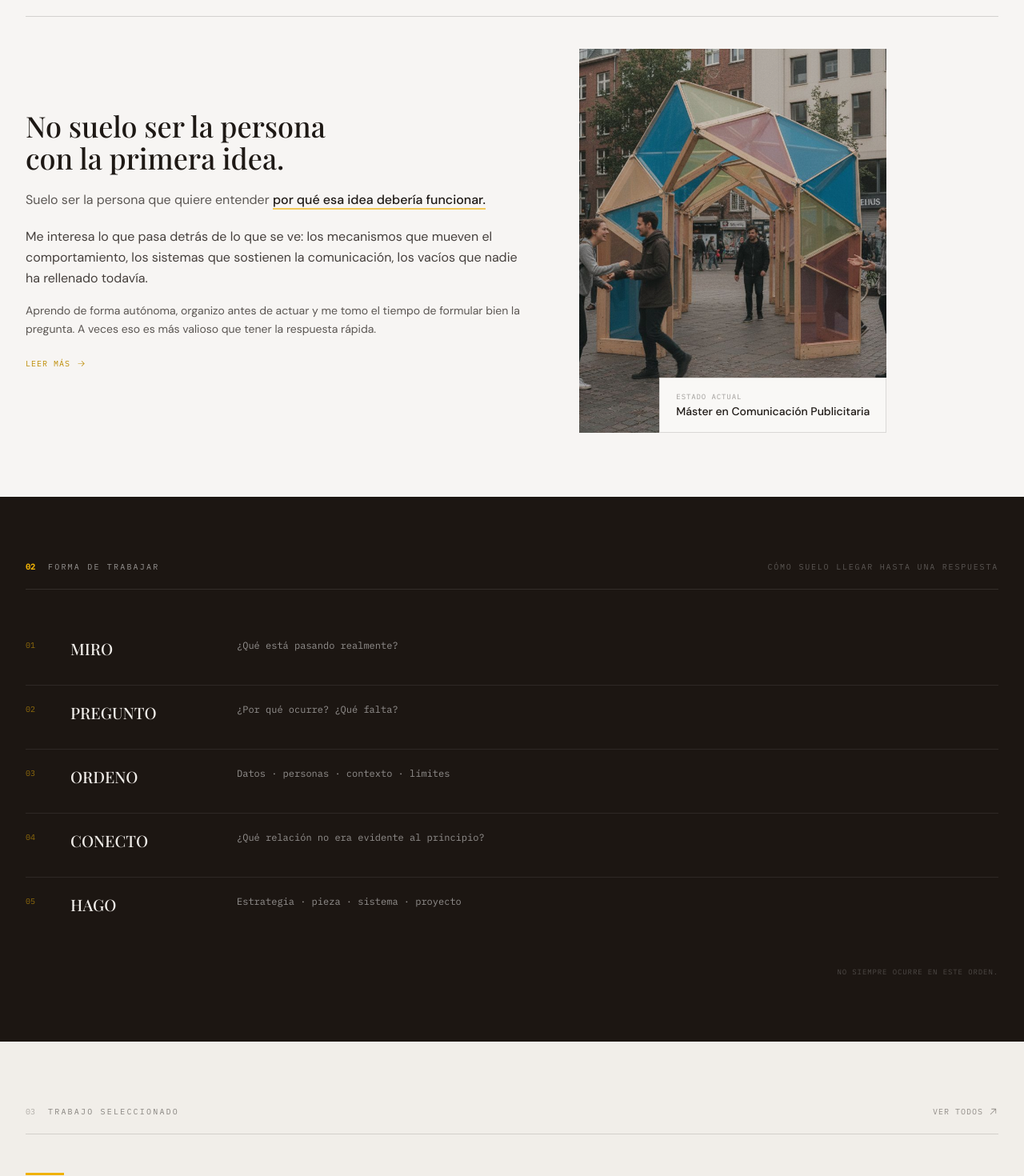
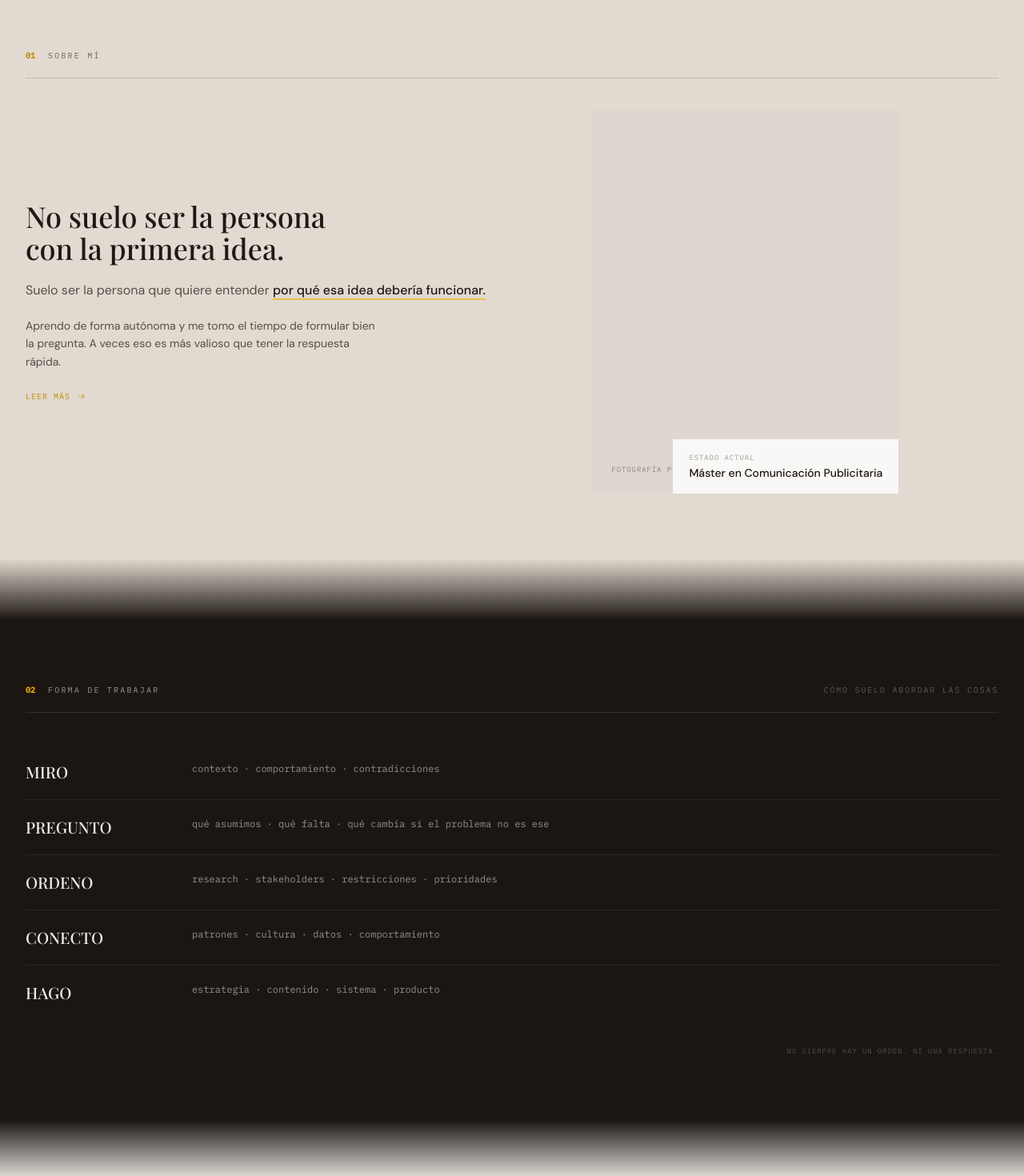
Before and after one commit to Fei461/Portfolio, a React (Vite) app: page / in a window 1280 px wide. Shown: the part 900-2370 px from the top of the page at 80% size. Built offline with nearby package versions, Linux system fonts and the light colour scheme; a web font is replaced by a local one.

Commit message:
Refine home sections and editorial rhythm

```diff
--- a/src/data/profile.ts
+++ b/src/data/profile.ts
@@ -28,9 +28,15 @@ export const profile = {
   ],
   education: {
     degree: "Grado en Publicidad y RRPP",
+    degreeInstitution: "Universidad Rey Juan Carlos",
     averageGrade: "8,62",
+    honors: "6 matrículas de honor",
     master: "Máster en Comunicación Publicitaria",
     masterInstitution: "[CENTRO DEL MÁSTER]",
+  },
+  experience: {
+    organization: "Stud-IA",
+    period: "Enero – Mayo 2026",
   },
   languages: [
     { code: "ES", label: "Español", level: "Nativo" },
--- a/src/index.css
+++ b/src/index.css
@@ -405,6 +405,21 @@
   animation: marquee 30s linear infinite;
 }
 
+/* Transiciones editoriales reutilizables entre superficies contiguas. */
+.section-transition {
+  height: clamp(3rem, 6vw, 6rem);
+  pointer-events: none;
+}
+.section-transition-to-warm {
+  background: linear-gradient(to bottom, hsl(var(--surface-01)), hsl(var(--surface-02)));
+}
+.section-transition-to-dark {
+  background: linear-gradient(to bottom, hsl(var(--surface-02)), hsl(var(--surface-dark)));
+}
+.section-transition-from-dark {
+  background: linear-gradient(to bottom, hsl(var(--surface-dark)), hsl(var(--surface-01)));
+}
+
 /* ─── Utility overrides ─── */
 .hover\:bg-foreground\/6:hover {
   background-color: hsl(var(--color-foreground) / 0.06);
--- a/src/pages/home-page.tsx
+++ b/src/pages/home-page.tsx
@@ -15,39 +15,29 @@ function cx(...classes: (string | false | undefined | null)[]) {
 // ─── PROCESS STEPS ───────────────────────────────────────────────────────────
 const PROCESS_STEPS = [
   {
-    num: "01",
     verb: "MIRO",
-    question: "¿Qué está pasando realmente?",
-    example:
-      "En análisis de campañas o comportamiento del consumidor, el primer dato visible raramente es el relevante.",
+    question: "contexto · comportamiento · contradicciones",
+    example: "contexto · comportamiento · contradicciones",
   },
   {
-    num: "02",
     verb: "PREGUNTO",
-    question: "¿Por qué ocurre? ¿Qué falta?",
-    example:
-      "En investigación cualitativa, la respuesta honesta raramente es la primera. La primera es la que el entrevistado cree que debes escuchar.",
+    question: "qué asumimos · qué falta · qué cambia si el problema no es ese",
+    example: "qué asumimos · qué falta · qué cambia si el problema no es ese",
   },
   {
-    num: "03",
     verb: "ORDENO",
-    question: "Datos · personas · contexto · límites",
-    example:
-      "Estrategia de medios, planificación, research estructurado. Cuando hay demasiadas variables, necesito un sistema.",
+    question: "research · stakeholders · restricciones · prioridades",
+    example: "research · stakeholders · restricciones · prioridades",
   },
   {
-    num: "04",
     verb: "CONECTO",
-    question: "¿Qué relación no era evidente al principio?",
-    example:
-      "Lectura + aprendizaje de idiomas → vacío de mercado. Cultura + comunicación + datos → comportamiento.",
+    question: "patrones · cultura · datos · comportamiento",
+    example: "patrones · cultura · datos · comportamiento",
   },
   {
-    num: "05",
     verb: "HAGO",
-    question: "Estrategia · pieza · sistema · proyecto",
-    example:
-      "No me gusta dejar una idea en 'estaría bien hacer esto'. Talixea, análisis de LinkedIn, estrategias, planes de contenido.",
+    question: "estrategia · contenido · sistema · producto",
+    example: "estrategia · contenido · sistema · producto",
   },
 ];
 
@@ -155,28 +145,30 @@ const PROJECTS = [
 
 // Notas con categorías del sistema definido
 const HOME_NOTE = notes.find((note) => note.featuredOnHome) ?? notes[0];
-const HOME_NOTES = notes.slice(0, 3);
+const HOME_NOTES = notes
+  .filter((note) => !note.title.startsWith("[") && note.category && note.annotation)
+  .slice(0, 3);
 
 const CREDENTIALS = [
   {
     type: "EDU",
-    org: "TODO: institución por confirmar",
-    role: "Máster en Comunicación Publicitaria",
-    period: "En inicio",
-    note: "Dato verificable; centro y fechas pendientes",
+    org: profile.education.master,
+    role: "",
+    period: "",
+    note: "",
   },
   {
     type: "EDU",
-    org: "TODO: institución por confirmar",
-    role: "Grado en Publicidad y RRPP",
+    org: profile.education.degreeInstitution,
+    role: profile.education.degree,
     period: "Finalizado",
-    note: "Nota media 8,62",
+    note: `Nota media ${profile.education.averageGrade} · ${profile.education.honors}`,
   },
   {
     type: "EXP",
-    org: "Stud-IA",
+    org: profile.experience.organization,
     role: "Experiencia profesional",
-    period: "TODO: fechas",
+    period: profile.experience.period,
     note: "Estrategia, gestión de contenidos y trabajo analítico",
   },
 ];
@@ -502,6 +494,8 @@ export function HomePage() {
           </div>
         </section>
 
+        <div className="section-transition section-transition-to-warm" aria-hidden="true" />
+
         {/* ══════════════════════════════════════════════════════
             01 — SOBRE MÍ
             Directamente después del hero.
@@ -509,7 +503,7 @@ export function HomePage() {
         ══════════════════════════════════════════════════════ */}
         <section
           className="px-8 py-16 md:py-20"
-          style={{ background: "hsl(40 18% 96%)" }}
+          style={{ background: "hsl(35 24% 85%)" }}
           aria-label="Sobre mí"
         >
           <div className="mx-auto max-w-7xl">
@@ -533,7 +527,7 @@ export function HomePage() {
               </div>
             </MotionWrapper>
 
-            <div className="grid gap-12 lg:grid-cols-[1.2fr_1fr] lg:gap-16 items-center">
+            <div className="grid gap-12 lg:grid-cols-[1.05fr_0.95fr] lg:gap-20 items-center">
               {/* Texto */}
               <MotionWrapper>
                 <div>
@@ -561,21 +555,12 @@ export function HomePage() {
                     </span>
                   </p>
                   <p
-                    className="mt-5 font-sans text-base leading-relaxed"
-                    style={{ color: "hsl(24 18% 10% / 0.82)" }}
-                  >
-                    Me interesa lo que pasa detrás de lo que se ve: los
-                    mecanismos que mueven el comportamiento, los sistemas que
-                    sostienen la comunicación, los vacíos que nadie ha rellenado
-                    todavía.
-                  </p>
-                  <p
-                    className="mt-4 font-sans text-sm leading-relaxed"
+                    className="mt-5 max-w-md font-sans text-sm leading-relaxed"
                     style={{ color: "hsl(24 18% 10% / 0.72)" }}
                   >
-                    Aprendo de forma autónoma, organizo antes de actuar y me
-                    tomo el tiempo de formular bien la pregunta. A veces eso es
-                    más valioso que tener la respuesta rápida.
+                    Aprendo de forma autónoma y me tomo el tiempo de formular
+                    bien la pregunta. A veces eso es más valioso que tener la
+                    respuesta rápida.
                   </p>
                   <Link
                     to="/sobre"
@@ -590,23 +575,13 @@ export function HomePage() {
               {/* Imagen — placeholder para reemplazar con foto real */}
               <MotionWrapper delay={0.08}>
                 <div
-                  className="relative aspect-[4/5] w-full max-w-sm overflow-hidden"
+                  className="relative aspect-[4/5] w-full max-w-sm overflow-hidden lg:translate-x-8"
                   style={{ background: "hsl(34 16% 84%)" }}
                 >
-                  <div
-                    className="relative overflow-hidden h-full"
-                    style={{ minHeight: "300px" }}
-                  >
-                    <img
-                      src={PROJECTS[0].coverImg}
-                      alt="Talixea — plataforma de aprendizaje de idiomas"
-                      className="h-full w-full object-cover transition-transform duration-700 hover:scale-[1.03]"
-                      style={{ minHeight: "300px" }}
-                    />
-                    <div
-                      className="absolute inset-0"
-                      style={{ background: "hsl(24 22% 9% / 0.15)" }}
-                    />
+                  <div className="flex h-full min-h-[300px] items-end p-6" aria-label="">
+                    <p className="font-mono text-[9px] uppercase tracking-widest" style={{ color: "hsl(24 18% 10% / 0.42)" }}>
+                      Fotografía pendiente de añadir
+                    </p>
                   </div>
                   {/* Badge estado actual */}
                   <div
@@ -634,6 +609,8 @@ export function HomePage() {
             </div>
           </div>
         </section>
+
+        <div className="section-transition section-transition-to-dark" aria-hidden="true" />
 
         {/* ══════════════════════════════════════════════════════
             02 — FORMA DE TRABAJAR
@@ -669,7 +646,7 @@ export function HomePage() {
                   className="font-mono text-[10px] uppercase tracking-[0.18em]"
                   style={{ color: "hsl(0 0% 100% / 0.28)" }}
                 >
-                  Cómo suelo llegar hasta una respuesta
+                  Cómo suelo abordar las cosas
                 </p>
               </div>
             </MotionWrapper>
@@ -692,11 +669,13 @@ export function HomePage() {
                 className="mt-8 font-mono text-[9px] uppercase tracking-widest text-right"
                 style={{ color: "hsl(0 0% 100% / 0.22)" }}
               >
-                No siempre ocurre en este orden.
+                No siempre hay un orden. Ni una respuesta.
               </p>
             </MotionWrapper>
           </div>
         </section>
+
+        <div className="section-transition section-transition-from-dark" aria-hidden="true" />
 
         {/* ══════════════════════════════════════════════════════
             03 — TRABAJO SELECCIONADO
@@ -706,7 +685,7 @@ export function HomePage() {
           className="px-8 py-16 md:py-20"
           style={{ background: "hsl(38 22% 93%)" }}
           id="trabajo-preview"
-          aria-label="Trabajo seleccionado"
+          aria-label="Proyectos seleccionados"
         >
           <div className="mx-auto max-w-7xl">
             <MotionWrapper>
@@ -725,7 +704,7 @@ export function HomePage() {
                     className="font-mono text-[10px] uppercase tracking-[0.22em]"
                     style={{ color: "hsl(24 18% 10% / 0.50)" }}
                   >
-                    Trabajo seleccionado
+                    Proyectos seleccionados
                   </h2>
                 </div>
                 <Link
@@ -1179,13 +1158,15 @@ export function HomePage() {
           </div>
         </section>
 
+        <div className="section-transition section-transition-to-warm" aria-hidden="true" />
+
         {/* ══════════════════════════════════════════════════════
             04 — NOTAS
             Archivo editorial · carrusel horizontal.
         ══════════════════════════════════════════════════════ */}
         <section
           className="py-16 md:py-20 overflow-hidden"
-          style={{ background: "hsl(36 28% 89%)" }}
+          style={{ background: "hsl(35 24% 85%)" }}
           id="notas-preview"
           aria-label="Notas"
         >
@@ -1274,12 +1255,14 @@ export function HomePage() {
                       >
                         {note.category}
                       </span>
+                      {note.date && (
                         <span
                           className="font-mono text-[9px] shrink-0"
                           style={{ color: "hsl(24 18% 10% / 0.42)" }}
                         >
                           {note.date}
                         </span>
+                      )}
                     </div>
 
                     <h4
@@ -1289,12 +1272,14 @@ export function HomePage() {
                       {note.title}
                     </h4>
 
+                    {note.excerpt && (
                       <p
                         className="mt-3 font-sans text-xs leading-relaxed line-clamp-3"
                         style={{ color: "hsl(24 22% 9% / 0.68)" }}
                       >
                         {note.excerpt}
                       </p>
+                    )}
                   </div>
 
                   {/* Footer de tarjeta */}
@@ -1356,6 +1341,8 @@ export function HomePage() {
             </p>
           </div>
         </section>
+
+        <div className="section-transition section-transition-to-dark" aria-hidden="true" />
 
         {/* ══════════════════════════════════════════════════════
             05 — FORMACIÓN · CREDENCIALES
@@ -1493,25 +1480,31 @@ export function HomePage() {
                             >
                               {c.org}
                             </p>
+                            {c.period && (
                             <span
                               className="shrink-0 font-mono text-[9px]"
                               style={{ color: "hsl(0 0% 100% / 0.28)" }}
                             >
                               {c.period}
                             </span>
-                          </div>
+                            )}
+                          </div>
+                          {c.role && (
                           <p
                             className="font-mono text-[10px] mt-0.5"
                             style={{ color: "hsl(0 0% 100% / 0.42)" }}
                           >
                             {c.role}
                           </p>
+                          )}
+                          {c.note && (
                           <p
                             className="mt-1 font-mono text-[9px]"
                             style={{ color: "hsl(0 0% 100% / 0.28)" }}
                           >
                             {c.note}
                           </p>
+                          )}
                         </div>
                       </div>
                     ))}
@@ -1589,7 +1582,7 @@ export function HomePage() {
                   style={{ color: "hsl(24 22% 9% / 0.75)" }}
                 >
                   Trabajo en estrategia y comunicación publicitaria. Si tienes
-                  un proyecto que merece una segunda lectura, hablamos.
+                  un proyecto sobre el que hablar, hablamos.
                 </p>
 
                 <div className="mt-8 flex flex-wrap gap-3">
@@ -1602,16 +1595,6 @@ export function HomePage() {
                     }}
                   >
                     Ver CV <ArrowRight size={14} />
-                  </Link>
-                  <Link
-                    to="/cv"
-                    className="inline-flex items-center gap-2 px-7 py-3 font-sans text-sm font-medium transition-colors"
-                    style={{
-                      border: "1px solid hsl(24 18% 10% / 0.38)",
-                      color: "hsl(24 18% 10%)",
-                    }}
-                  >
-                    Ver CV
                   </Link>
                 </div>
               </MotionWrapper>
@@ -1662,28 +1645,6 @@ export function HomePage() {
                   ))}
                 </div>
 
-                {/* CTA amarillo — marca */}
-                <div
-                  className="mt-8 p-6"
-                  style={{
-                    background: "hsl(44 95% 48% / 0.10)",
-                    border: "1px solid hsl(44 95% 48% / 0.35)",
-                  }}
-                >
-                  <p
-                    className="font-mono text-[9px] uppercase tracking-[0.22em] mb-2"
-                    style={{ color: "hsl(24 18% 10% / 0.42)" }}
-                  >
-                    Disponible para
-                  </p>
-                  <p
-                    className="font-serif text-base font-medium"
-                    style={{ color: "hsl(24 18% 10%)" }}
-                  >
-                    Proyectos, colaboraciones y oportunidades en estrategia y
-                    comunicación publicitaria.
-                  </p>
-                </div>
               </MotionWrapper>
             </div>
           </div>
@@ -1718,15 +1679,7 @@ function ProcessStep({
         onMouseLeave={() => setHovered(false)}
       >
         {/* Layout: num · verbo · pregunta · ejemplo */}
-        <div className="grid grid-cols-[2.5rem_1fr] gap-4 lg:grid-cols-[2.5rem_12rem_1fr_1fr]">
-          {/* Número */}
-          <span
-            className="font-mono text-[10px] pt-0.5"
-            style={{ color: "hsl(44 95% 48% / 0.55)" }}
-          >
-            {step.num}
-          </span>
-
+        <div className="grid grid-cols-1 gap-2 lg:grid-cols-[12rem_1fr_1fr] lg:gap-4">
           {/* Verbo */}
           <p
             className="font-serif text-lg font-medium leading-tight md:text-xl transition-colors"
@@ -1759,14 +1712,13 @@ function ProcessStep({
         </div>
 
         {/* Mobile: pregunta + ejemplo */}
-        <div className="col-span-2 mt-2 pl-[calc(2.5rem+1rem)] lg:hidden">
+        <div className="mt-2 lg:hidden">
           <p
             className="font-mono text-[10px] leading-relaxed"
             style={{ color: "hsl(0 0% 100% / 0.50)" }}
           >
             {step.question}
           </p>
-          {hovered && (
           <p
             className="mt-2 font-sans text-xs leading-relaxed pl-3"
             style={{
@@ -1776,7 +1728,6 @@ function ProcessStep({
           >
             {step.example}
           </p>
-          )}
         </div>
       </div>
     </MotionWrapper>
```
Also changed, not shown: src/components/site-footer.tsx (+3 -15 lines). Lines whose indentation alone changed are shown as unchanged.
